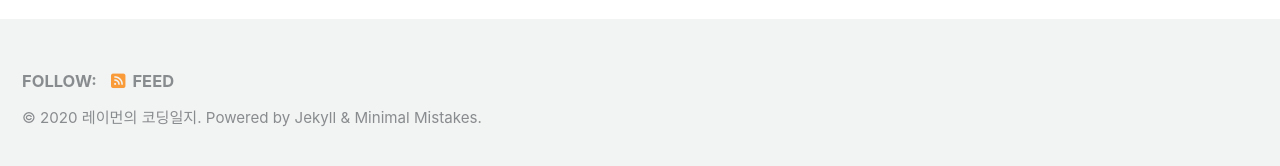
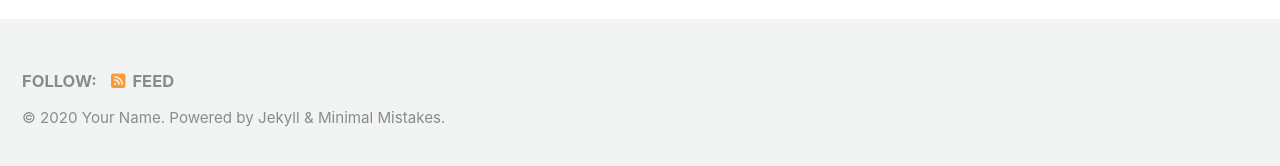
Before and after one commit to raymondkim0818/raymondkim0818.github.io, a Jekyll site: the page built from _posts/2020-02-17-hello.md, in a window 1280 px wide and 900 px high, scrolled down 732 px. Shown: the part 726-892 px from the top of the window. Built offline with Jekyll 4.4.1, drawn with Linux system fonts in a browser that asks for light colours; cached includes are drawn as plain includes; nearby versions of some CDN libraries; some of the changed text lies outside the part shown.

Commit message:
first posts

```diff
--- a/_config.yml
+++ b/_config.yml
@@ -16,28 +16,23 @@ minimal_mistakes_skin    : "default" # "air", "aqua", "contrast", "dark", "dirt"
 
 # Site Settings
 locale                   : "en-US"
-title                    : "Raymond의 코딩일지"
+title                    : "Site Title"
 title_separator          : "-"
 subtitle                 : # site tagline that appears below site title in masthead
-name                     : "레이먼의 코딩일지"
-description              : "머신러닝과 딥러닝, 알고리즘과 PS를 위주로 포스팅하는 레이먼입니다."
-url                      : "https://raymondkim0818.github.io"
+name                     : "Your Name"
+description              : "An amazing website."
+url                      : # the base hostname & protocol for your site e.g. "https://mmistakes.github.io"
 baseurl                  : # the subpath of your site, e.g. "/blog"
-repository               : "raymondkim0818/raymondkim0818.github.io"
-teaser                   : "http://raymondkimpf.000webhostapp.com/gallery/ico_sh_05-ts1574783800.png"
-                            # path of fallback teaser image, e.g. "/assets/images/500x300.png"
-logo                     : "http://raymondkimpf.000webhostapp.com/gallery/ico_sh_00-ts1574783799.jpg"
-                            # path of logo image to display in the masthead, e.g. "/assets/images/88x88.png"
-masthead_title           : "Hello Raymond!"
-                            # overrides the website title displayed in the masthead, use " " for no title
+repository               : # GitHub username/repo-name e.g. "mmistakes/minimal-mistakes"
+teaser                   : # path of fallback teaser image, e.g. "/assets/images/500x300.png"
+logo                     : # path of logo image to display in the masthead, e.g. "/assets/images/88x88.png"
+masthead_title           : # overrides the website title displayed in the masthead, use " " for no title
 # breadcrumbs            : false # true, false (default)
 words_per_minute         : 200
 comments:
-  provider               : "disqus"
-                            # false (default), "disqus", "discourse", "facebook", "staticman", "staticman_v2", "utterances", "custom"
+  provider               : # false (default), "disqus", "discourse", "facebook", "staticman", "staticman_v2", "utterances", "custom"
   disqus:
-    shortname            : www-raymond0818-github-io
-                          # https://help.disqus.com/customer/portal/articles/466208-what-s-a-shortname-
+    shortname            : # https://help.disqus.com/customer/portal/articles/466208-what-s-a-shortname-
   discourse:
     server               : # https://meta.discourse.org/t/embedding-discourse-comments-via-javascript/31963 , e.g.: meta.discourse.org
   facebook:
```
